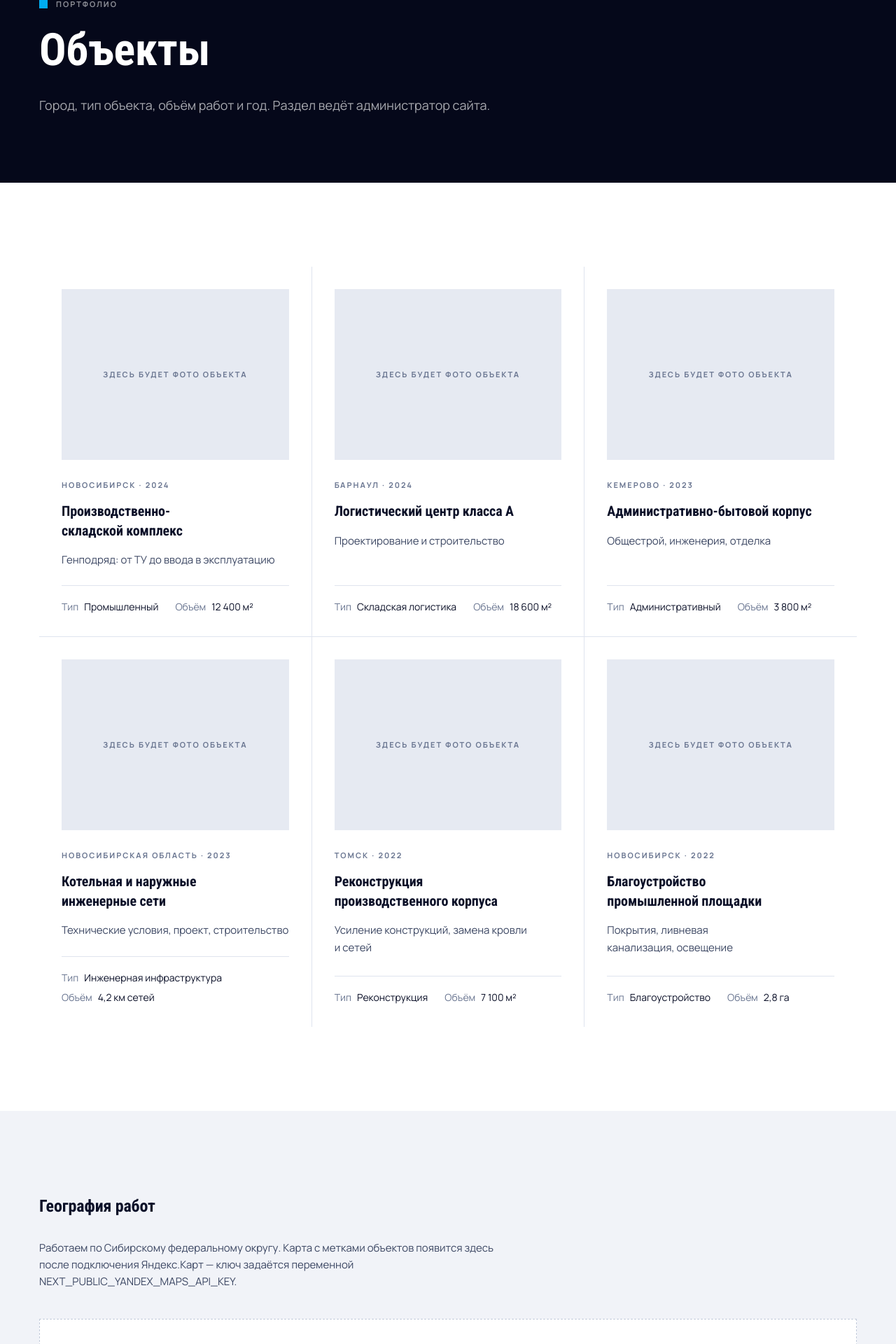
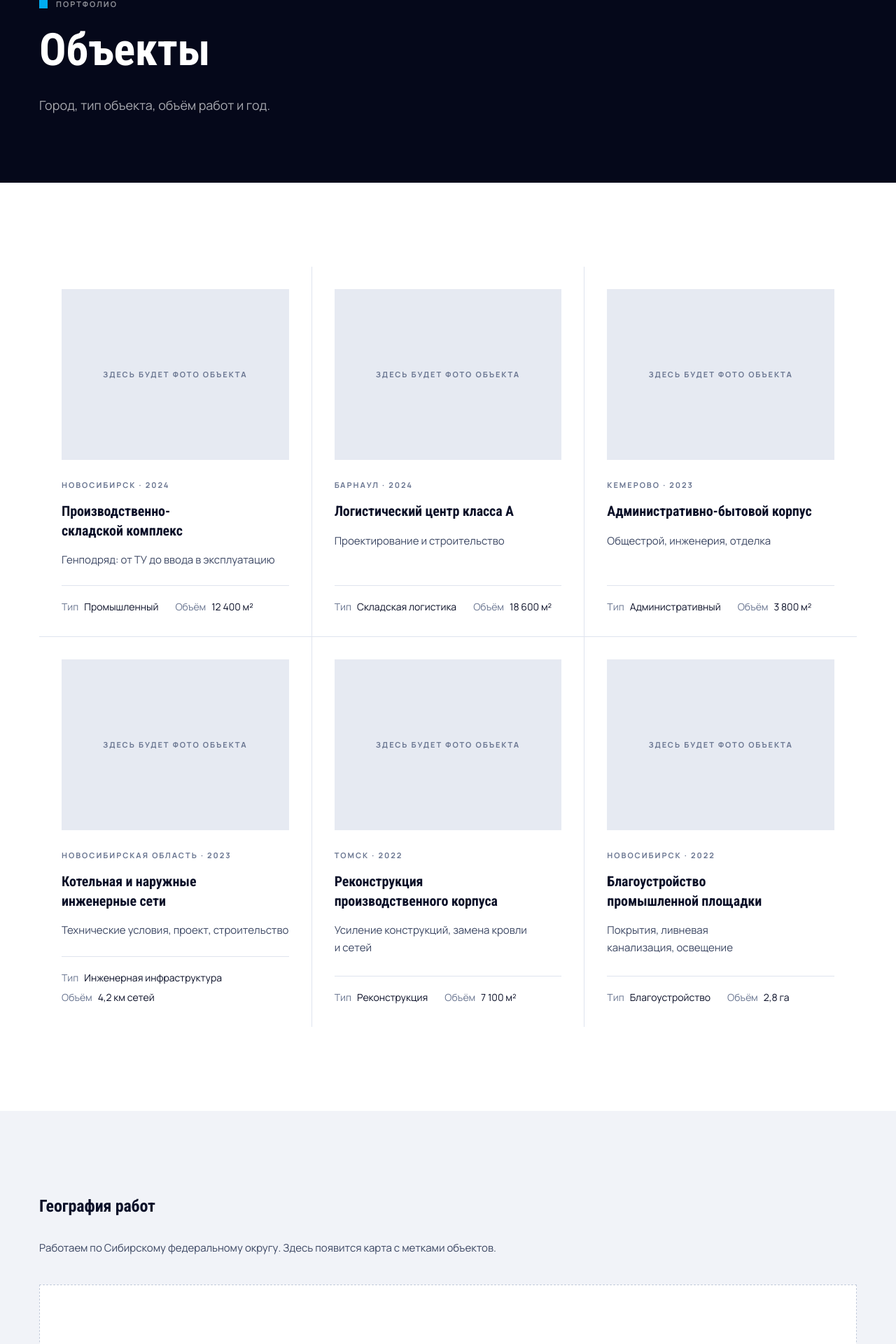
Before and after one commit to DanilIatskov/ArmMaxLanding, a Next.js app: page /obekty in a window 1280 px wide. Shown: the part 254-2174 px from the top of the page at 70% size. Built offline with nearby package versions, Linux system fonts and the light colour scheme; no server answers.

Commit message:
refactor: update text content for clarity and consistency across multiple pages

```diff
--- a/src/app/kontakty/page.tsx
+++ b/src/app/kontakty/page.tsx
@@ -105,8 +105,7 @@ export default function ContactsPage() {
       <Section tone="muted">
         <h2 className="rule-accent text-2xl">Как доехать</h2>
         <p className="mt-8 max-w-2xl text-[15px] leading-relaxed">
-          {contacts.office}. Карта появится после подключения Яндекс.Карт — ключ задаётся переменной
-          NEXT_PUBLIC_YANDEX_MAPS_API_KEY.
+          {contacts.office}. Здесь появится карта проезда.
         </p>
         <div
           aria-hidden
--- a/src/app/o-kompanii/page.tsx
+++ b/src/app/o-kompanii/page.tsx
@@ -29,10 +29,9 @@ export default function AboutPage() {
             <h2 className="rule-accent text-2xl">Кто мы</h2>
             <div className="mt-10 space-y-6 text-lg leading-relaxed">
               <p>
-                За 25 лет в строительстве мы прошли путь от подрядных работ до полного цикла
-                по объекту. Сегодня берём объекты капитального строительства от 300 млн рублей
-                и ведём их сами: участок, технические условия, проект, стройка, ввод
-                в эксплуатацию.
+                Начинали с подрядных работ. За 25 лет собрали у себя весь цикл: сегодня берём
+                объекты капитального строительства от 300 млн рублей и ведём их сами — участок,
+                технические условия, проект, стройка, ввод в эксплуатацию.
               </p>
               <p>
                 Работаем по Сибирскому федеральному округу, офис — в Новосибирске.
@@ -87,7 +86,7 @@ export default function AboutPage() {
       <Section>
         <h2 className="rule-accent text-2xl">Допуски и членство в СРО</h2>
         <p className="mt-8 max-w-2xl text-[15px] leading-relaxed">
-          Членство в саморегулируемой организации — то, что проверяют перед заключением договора
+          Членство в саморегулируемой организации проверяют перед тем, как заключить договор
           генподряда.
         </p>
         <dl className="mt-10 max-w-2xl space-y-6 border-t border-line pt-8">
--- a/src/app/obekty/page.tsx
+++ b/src/app/obekty/page.tsx
@@ -19,7 +19,7 @@ export default function ObjectsPage() {
       <PageHero
         eyebrow="Портфолио"
         title="Объекты"
-        lead="Город, тип объекта, объём работ и год. Раздел ведёт администратор сайта."
+        lead="Город, тип объекта, объём работ и год."
         breadcrumbs={[{ name: 'Объекты', url: '/obekty' }]}
       />
 
@@ -38,9 +38,8 @@ export default function ObjectsPage() {
           <div className="max-w-2xl border border-dashed border-line-strong p-10">
             <h2 className="text-xl leading-snug">Раздел готовится</h2>
             <p className="mt-5 text-[15px] leading-relaxed">
-              Вёрстка карточек и карта с метками готовы — не хватает материалов. Для каждого объекта
-              нужны: название, город, тип, год, объём работ и фотографии, которые разрешено
-              публиковать.
+              Готовим материалы по объектам. Скоро здесь появятся карточки с городом, типом,
+              годом и объёмом работ.
             </p>
             <div className="mt-8">
               <ButtonLink href="/kontakty#zayavka" variant="outline">
@@ -54,8 +53,7 @@ export default function ObjectsPage() {
       <Section tone="muted">
         <h2 className="rule-accent text-2xl">География работ</h2>
         <p className="mt-8 max-w-2xl text-[15px] leading-relaxed">
-          Работаем по Сибирскому федеральному округу. Карта с метками объектов появится здесь после
-          подключения Яндекс.Карт — ключ задаётся переменной NEXT_PUBLIC_YANDEX_MAPS_API_KEY.
+          Работаем по Сибирскому федеральному округу. Здесь появится карта с метками объектов.
         </p>
         <div
           aria-hidden
--- a/src/app/page.tsx
+++ b/src/app/page.tsx
@@ -91,7 +91,7 @@ export default function HomePage() {
           <SectionHeading
             eyebrow="Объекты"
             title="Что построено"
-            lead="Карточки объектов: город, тип, объём работ и год. Раздел ведёт администратор сайта."
+            lead="Город, тип объекта, объём работ и год."
           />
         </Reveal>
 
@@ -110,8 +110,8 @@ export default function HomePage() {
         ) : (
           <div className="mt-12 border border-dashed border-line-strong p-10 lg:p-14">
             <p className="max-w-2xl text-[15px] leading-relaxed">
-              Раздел готов к наполнению. Под задачу сайта нужны крупные объекты: название, город,
-              год, объём работ и фото с разрешением на публикацию.
+              Готовим материалы по объектам. Скоро здесь появятся карточки с городом, годом
+              и объёмом работ.
             </p>
           </div>
         )}
@@ -151,7 +151,7 @@ export default function HomePage() {
         </div>
       </Section>
 
-      <div className="bg-ink-950 py-16 md:py-section">
+      <div className="bg-ink-900 py-16 md:py-section">
         <Container>
           <div className="grid gap-14 lg:grid-cols-2 lg:gap-24">
             <div>
--- a/src/components/Header.tsx
+++ b/src/components/Header.tsx
@@ -208,7 +208,11 @@ export function Header() {
       {activeItem?.mega && (
         <div className="hidden border-t border-line bg-surface shadow-[0_2px_8px_rgba(11,16,40,0.1)] lg:block">
           <div className="flex">
-            <div className="pl-edge w-[38%] max-w-[560px] shrink-0 bg-surface-muted py-7 pr-10">
+            {/* Без max-width: `pl-edge` растёт вместе с шириной окна, и при
+                фиксированном потолке колонки место под текст схлопывалось —
+                на 2560px от неё оставалось 24 пикселя. Проценты растут вместе
+                с отступом, поэтому текст всегда получает свою долю. */}
+            <div className="pl-edge w-[38%] shrink-0 bg-surface-muted py-7 pr-10">
               <h2 className="font-condensed text-[22px] leading-tight font-bold uppercase text-ink-900">
                 {activeItem.mega.title}
               </h2>
```
